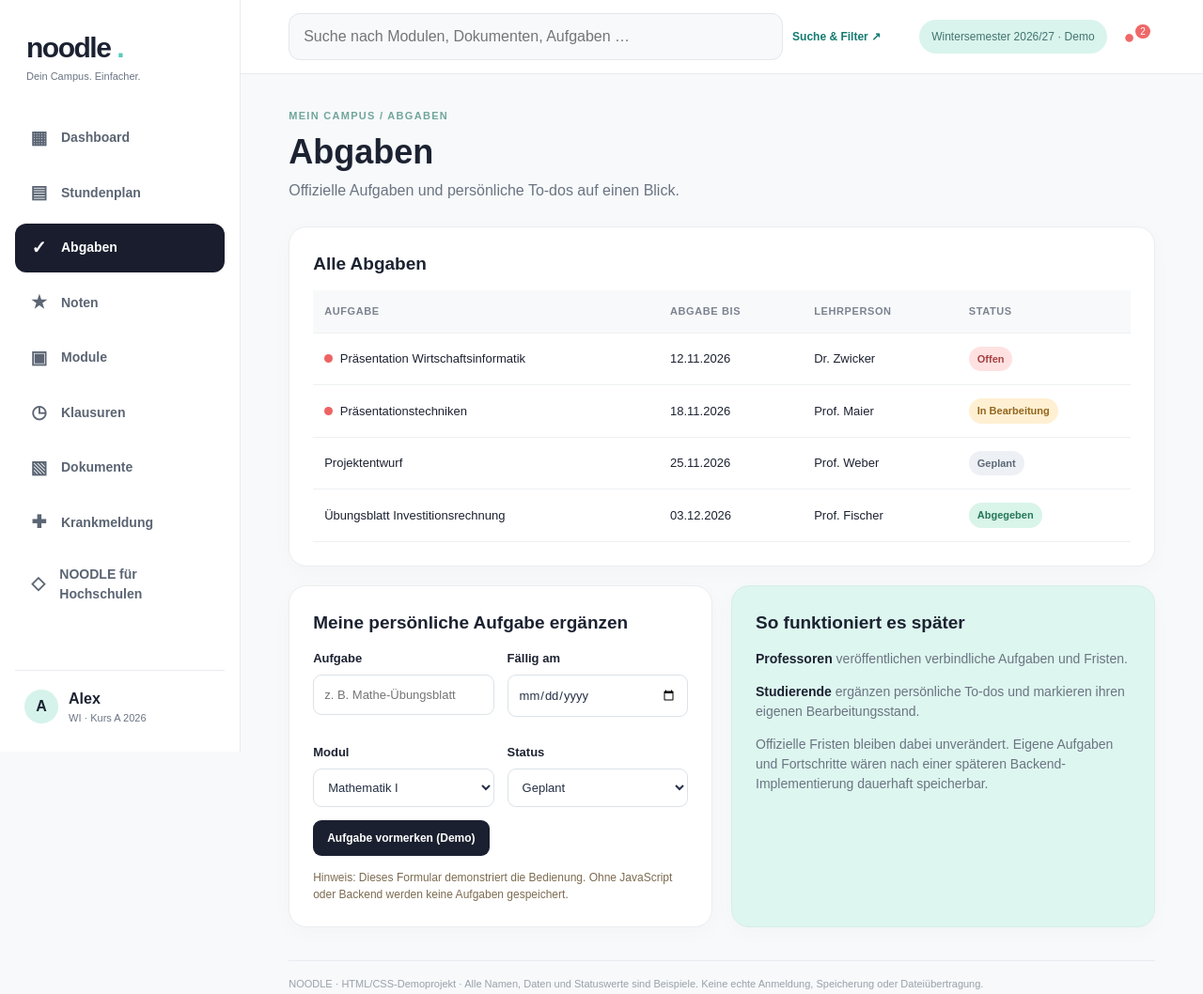
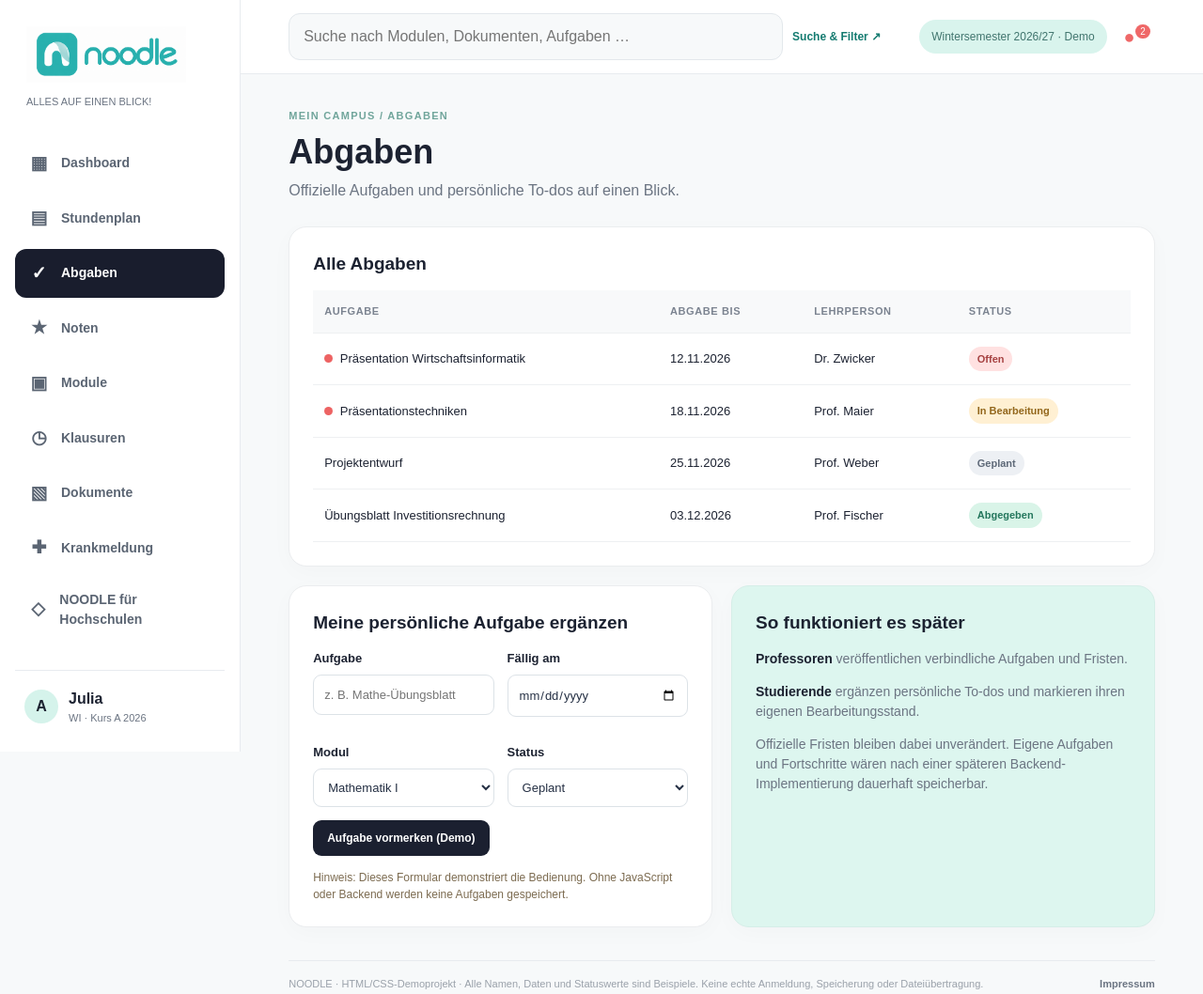
Before and after one commit to SaschaGepraegs/gridup, a plain HTML site: page pages/abgaben.html in a window 1280 px wide. Shown: the whole page at 94% size. Drawn offline with Linux system fonts and the light colour scheme.

Commit message:
Aktualisiere das Layout der Seiten: Logo ersetzt, Slogan geändert und Impressum hinzugefügt

```diff
--- a/pages/abgaben.html
+++ b/pages/abgaben.html
@@ -13,13 +13,10 @@
   <div class="app">
    <aside class="sidebar">
     <a class="brand" href="../index.html">
-     noodle
-     <span>
-      .
-     </span>
+     <img src="../img/noodle_logo_mit_icon.png" alt="NOODLE Logo" width="170" height="60"/>
     </a>
     <div class="brand-caption">
-     Dein Campus. Einfacher.
+     ALLES AUF EINEN BLICK!
     </div>
     <nav aria-label="Hauptnavigation">
      <a class="navlink" href="../index.html">
@@ -101,7 +98,7 @@
      </div>
      <div>
       <strong>
-       Alex
+       Julia
       </strong>
       <small>
        WI · Kurs A 2026
@@ -328,6 +325,7 @@
      </div>
      <footer class="footer">
       NOODLE · HTML/CSS-Demoprojekt · Alle Namen, Daten und Statuswerte sind Beispiele. Keine echte Anmeldung, Speicherung oder Dateiübertragung.
+      <a href="impressum.html" class="footer-link">Impressum</a>
      </footer>
     </main>
    </div>
```
Also changed, not shown: pages/dokumente.html (+4 -6 lines), pages/klausuren.html (+4 -6 lines), pages/krankmeldung.html (+4 -6 lines), pages/module.html (+4 -6 lines), pages/noten.html (+4 -6 lines), pages/stundenplan.html (+4 -6 lines), pages/tarife.html (+4 -6 lines).
